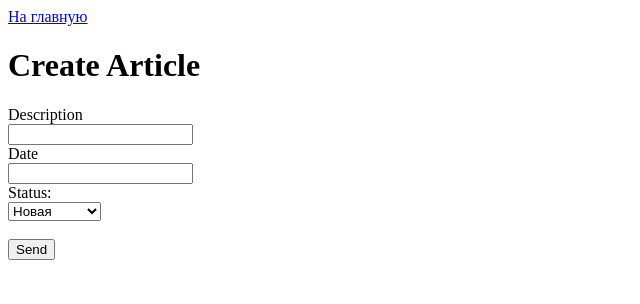
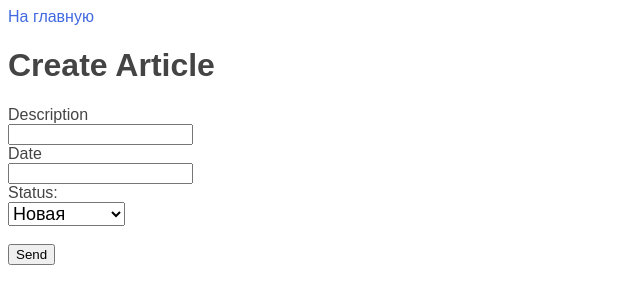
Before and after one commit to AzatKaparov/homework_45_6_azat, a Django app: page /tasks/add/ in a window 1280 px wide. Shown: the top 304 px of the page, without its empty margins (0-640 px from the left). Run offline with Django 3.2, Linux system fonts and the light colour scheme.

Commit message:
Доработка css файлов

```diff
--- a/source/webapp/static/css/add.css
+++ b/source/webapp/static/css/add.css
@@ -0,0 +1,25 @@
+ body {
+    font-family: Arial, sans-serif;
+    font-size: 16px;
+    color: #444444;
+}
+
+.container {
+    margin: 0 auto;
+    width: 100%;
+    max-width: 900px;
+    text-align: center;
+}
+
+.block {
+    margin-bottom: 20px;
+}
+
+select {
+    font-size: 18px;
+}
+
+a {
+    text-decoration: none;
+    color: royalblue;
+}
--- a/source/webapp/static/css/style.css
+++ b/source/webapp/static/css/style.css
@@ -10,3 +10,8 @@
     max-width: 900px;
     text-align: center;
 }
+
+a {
+    text-decoration: none;
+    color: royalblue;
+}
```
Also changed, not shown: source/webapp/static/css/view.css (+17 -0 lines).
